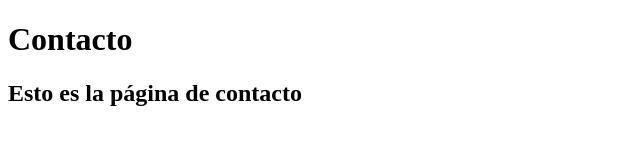
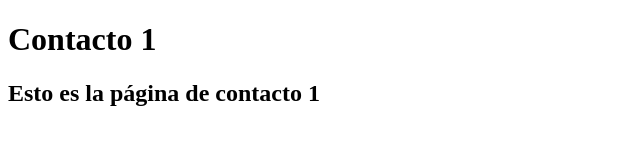
Before and after one commit to mfquinterog/test, a plain HTML site: page contacto.html in a window 1280 px wide. Shown: the full height of the page, 0-640 px from the left. Drawn offline with Linux system fonts and the light colour scheme.

Commit message:
Pagina de contacto acabada

```diff
--- a/contacto.html
+++ b/contacto.html
@@ -5,8 +5,8 @@
                 <title>Contacto</title>
         </head>
         <body>
-                <h1>Contacto</h1>
-                <h2>Esto es la página de contacto</h2>
+                <h1>Contacto 1</h1>
+                <h2>Esto es la página de contacto 1</h2>
         </body>
 
 </html>
```
